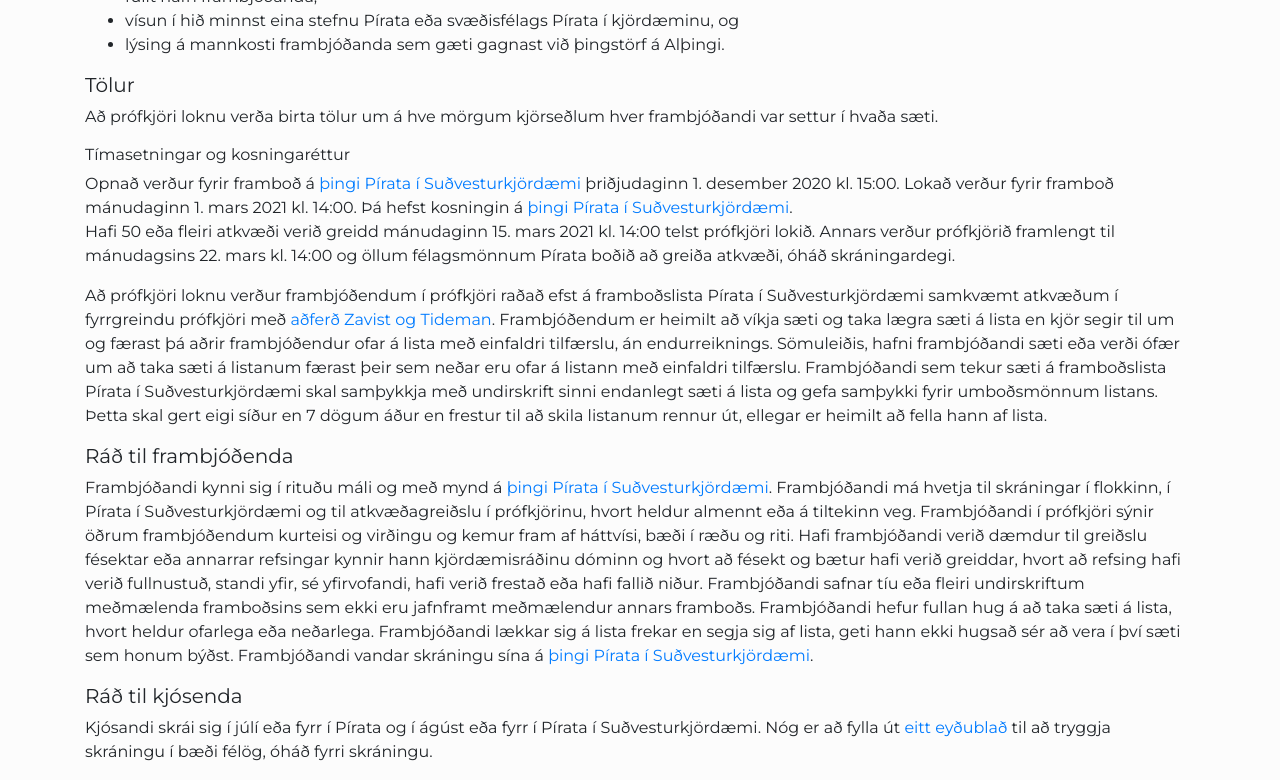
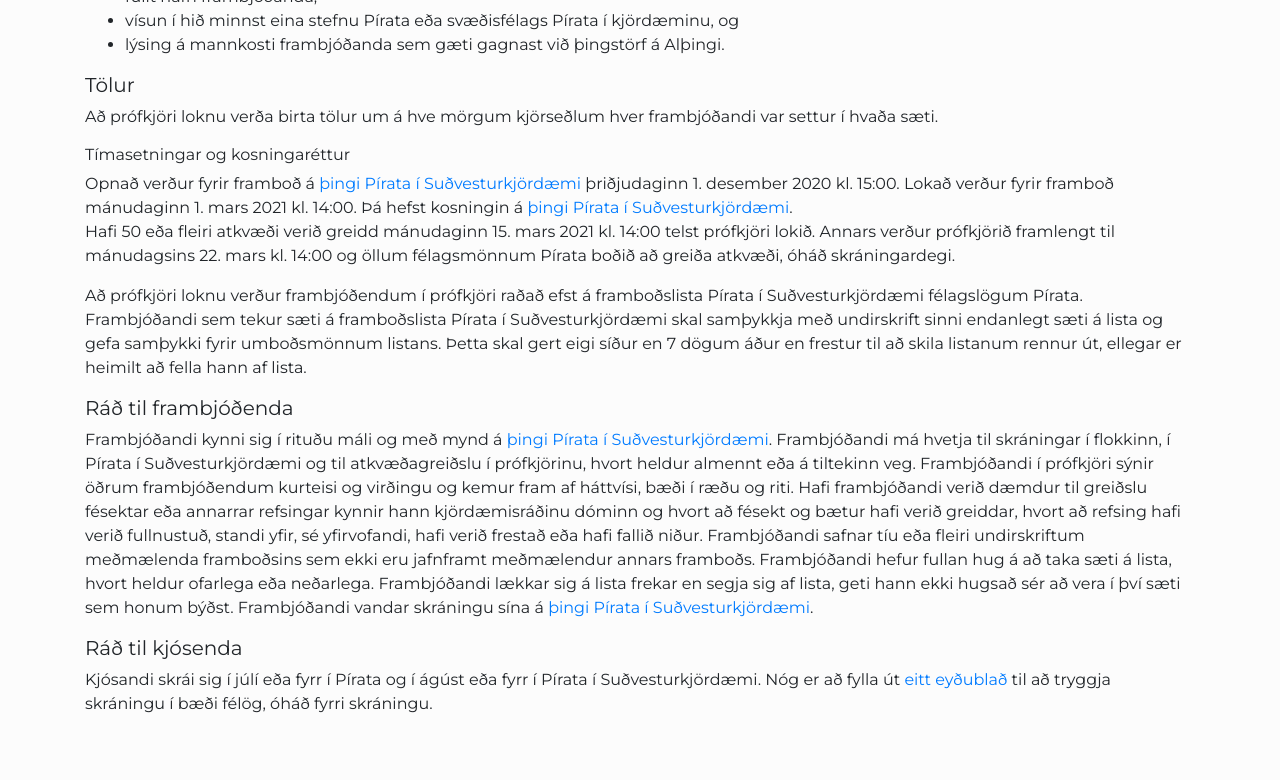
Before and after one commit to piratar/log.piratar.is, a Jekyll site: the page built from Lög aðildarfélaga/Suðvesturkjördæmi/prófkjör.md, in a window 1280 px wide and 900 px high, scrolled down 1572 px, cut to the strip 120-900 px from the top of the window. Built offline with Jekyll 4.4.1, drawn with Linux system fonts in a browser that asks for light colours; our own code applies the rules of GitHub Pages for plain Markdown files; after the commit the page ends 2424 px from its top, so only the background shows below that.

Commit message:
Samtalning atkvæða er utan valdsviðs kördæmaráða
Félagslög Pírata eftirláta kjördæmaráði ekki að setja reglur um hvernig atkvæði eru talin saman. Því eru reglur þar að lútandi fjarlægðar úr prófkjörsreglum Suðvesturkjördæmis.

```diff
--- a/Lög aðildarfélaga/Suðvesturkjördæmi/prófkjör.md
+++ b/Lög aðildarfélaga/Suðvesturkjördæmi/prófkjör.md
@@ -27,7 +27,7 @@
 Lokað verður fyrir framboð mánudaginn 1. mars 2021 kl. 14:00. Þá hefst kosningin á [þingi Pírata í Suðvesturkjördæmi](https://x.piratar.is/polity/219/).
 Hafi 50 eða fleiri atkvæði verið greidd mánudaginn 15. mars 2021 kl. 14:00 telst prófkjöri lokið. Annars verður prófkjörið framlengt til mánudagsins 22. mars kl. 14:00 og öllum félagsmönnum Pírata boðið að greiða atkvæði, óháð skráningardegi.
 
-Að prófkjöri loknu verður frambjóðendum í prófkjöri raðað efst á framboðslista Pírata í Suðvesturkjördæmi samkvæmt atkvæðum í fyrrgreindu prófkjöri með [aðferð Zavist og Tideman](https://www.condorcet.vote/view/DOCS/CompleteIndependenceofClones.pdf). Frambjóðendum er heimilt að víkja sæti og taka lægra sæti á lista en kjör segir til um og færast þá aðrir frambjóðendur ofar á lista með einfaldri tilfærslu, án endurreiknings. Sömuleiðis, hafni frambjóðandi sæti eða verði ófær um að taka sæti á listanum færast þeir sem neðar eru ofar á listann með einfaldri tilfærslu.
+Að prófkjöri loknu verður frambjóðendum í prófkjöri raðað efst á framboðslista Pírata í Suðvesturkjördæmi félagslögum Pírata.
 Frambjóðandi sem tekur sæti á framboðslista Pírata í Suðvesturkjördæmi skal samþykkja með undirskrift sinni endanlegt sæti á lista og gefa samþykki fyrir umboðsmönnum listans. Þetta skal gert eigi síður en 7 dögum áður en frestur til að skila listanum rennur út, ellegar er heimilt að fella hann af lista.
 
 ##### Ráð til frambjóðenda
```
